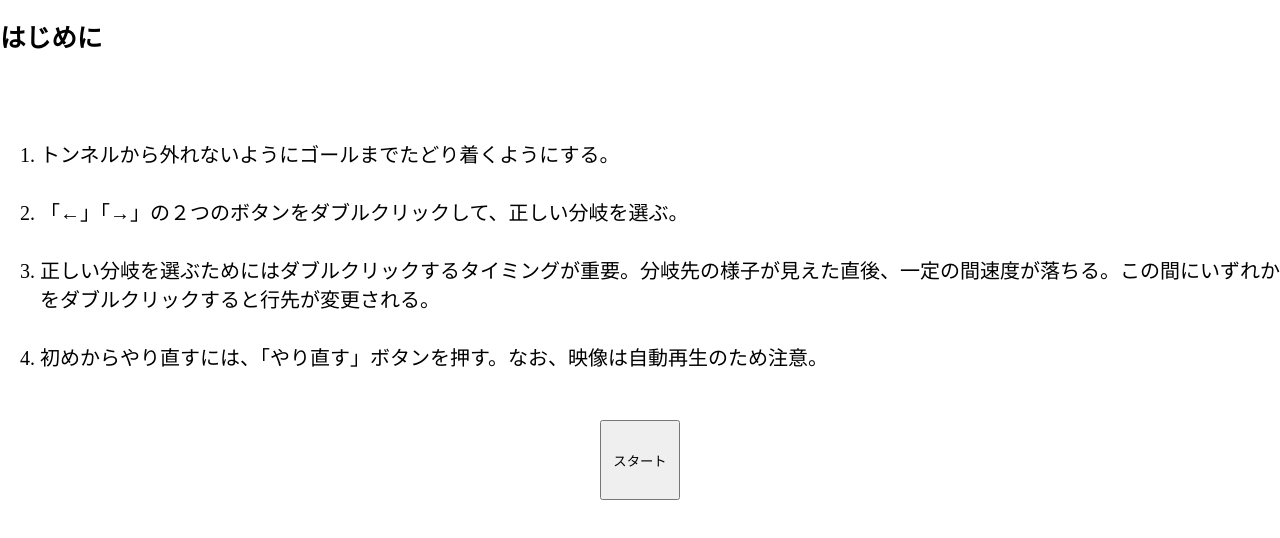
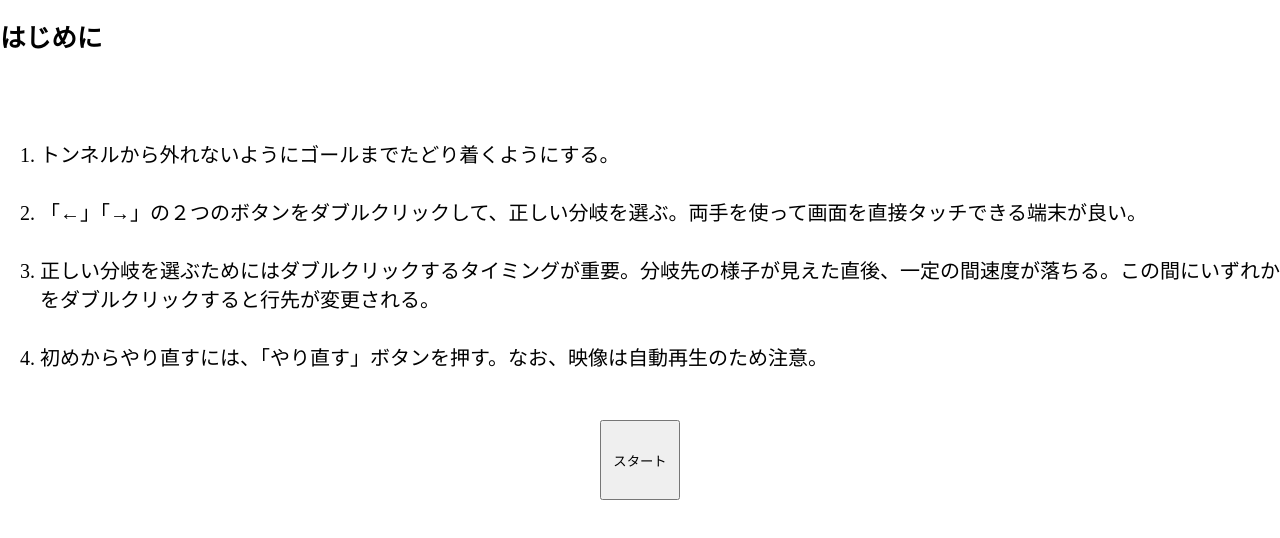
Before and after one commit to miwan-07/2, a plain HTML site: page index.html in a window 1280 px wide. Drawn offline with nearby package versions, Linux system fonts and the light colour scheme.

Commit message:
Update index.html

```diff
--- a/index.html
+++ b/index.html
@@ -59,7 +59,7 @@ function loop(){
   <h1>はじめに</h1>
 　<ol class="body">
 　　<li>トンネルから外れないようにゴールまでたどり着くようにする。</li>
-　　<li>「←」「→」の２つのボタンをダブルクリックして、正しい分岐を選ぶ。</li>
+　　<li>「←」「→」の２つのボタンをダブルクリックして、正しい分岐を選ぶ。両手を使って画面を直接タッチできる端末が良い。</li>
 　　<li>正しい分岐を選ぶためにはダブルクリックするタイミングが重要。分岐先の様子が見えた直後、一定の間速度が落ちる。この間にいずれかをダブルクリックすると行先が変更される。</li>
 　　<li>初めからやり直すには、「やり直す」ボタンを押す。なお、映像は自動再生のため注意。</li>
 　</ol>
```
